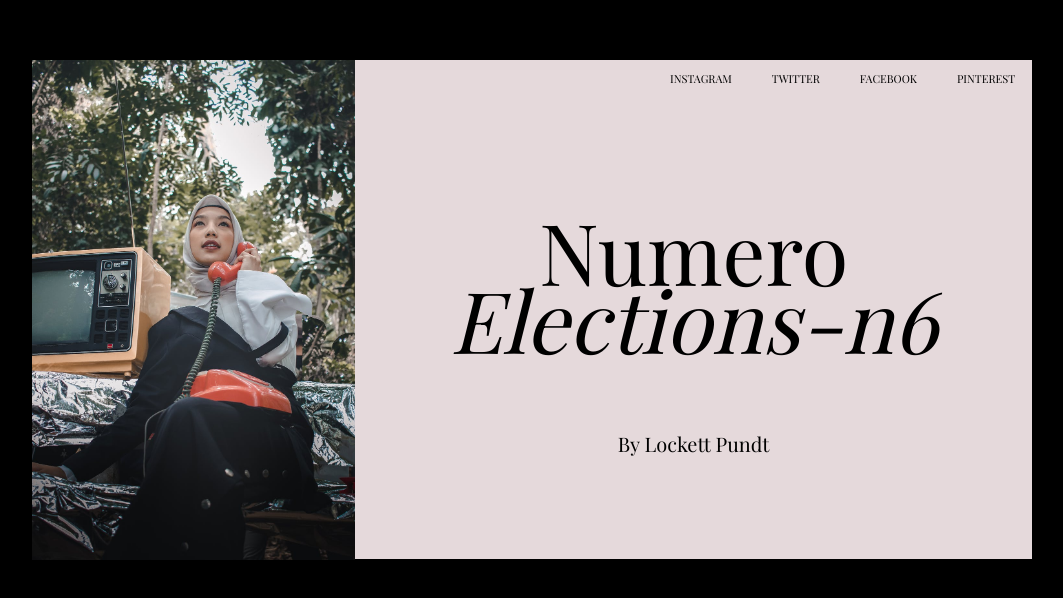
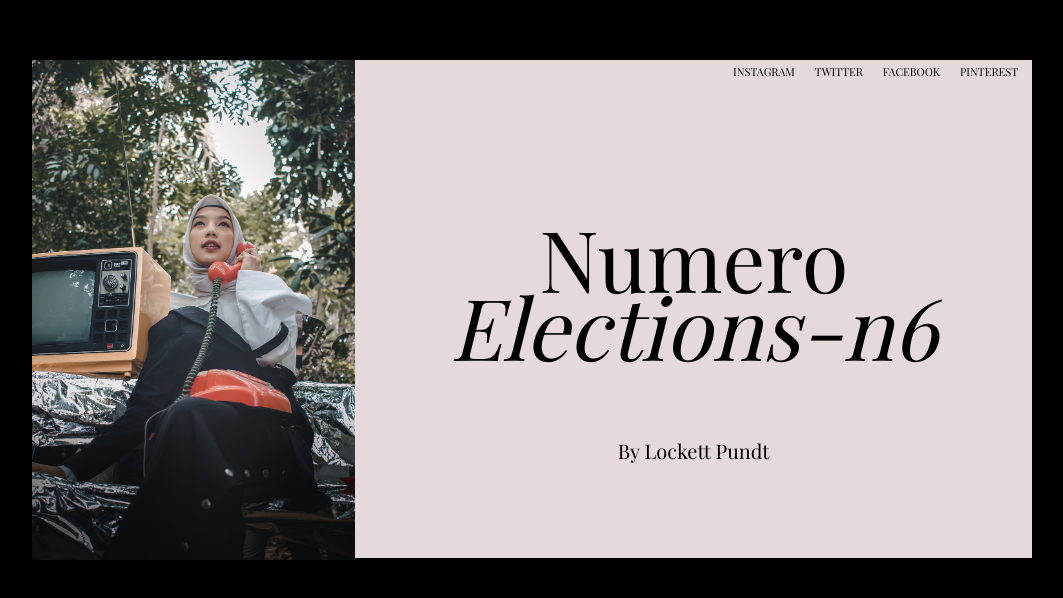
Before and after one commit to LockettPundt/Week3-HTML, a plain HTML site: page dribblePage.html in a window 1280 px wide. Shown: the part 140-738 px from the top of the page, without its empty margins (108-1171 px from the left). Drawn offline with nearby package versions, Linux system fonts and the light colour scheme.

Commit message:
played with the nav bar some. got it spaced evenly and justified to the right side.

```diff
--- a/dribblePage.html
+++ b/dribblePage.html
@@ -14,22 +14,12 @@
                 max-width: 1000px;
                 height: auto;
             }
-            .navbar {
-                width: auto;
-                font-family: "Playfair Display";
-                display: flex;
-                text-align: center;
-                font-size: 11px;
-                margin-right: -12px;
-                padding: 0px 17px 2px 0px;
-                justify-content: flex-end;
-                height: 30px;
-            }
             main {
                 background-color:#E5D9DB;
                 margin: 100px 80px 100px 80px;
                 width: 75%;
                 height: auto;
+                box-sizing: border-box;
             }
             div {
                 background-color: white;
@@ -39,11 +29,12 @@
                 background-color: #E5D9DB;
                 font-family: "Playfair Display";
                 font-size: 85px;
-                padding: 40px 0px 0px 0px;
+                padding: 31px 0px 0px 0px;
                 line-height: 68px;
                 width: 100%;
-                min-height: 427px;
-                max-height: 427px;
+                min-height: 450px;
+                max-height: 450px;
+                box-sizing: border-box;
             }
             .textblock {
                 position: absolute;
@@ -69,17 +60,34 @@
                 line-height: 11px;
                 font-size: 20px;
             }
+            .navbar {
+                width: auto;
+                font-family: "Playfair Display";
+                display: flex;
+                text-align: center;
+                font-size: 11px;
+                margin: 10px 10px 10px 10px;
+                padding: 4px;
+                list-style-type: none;
+                justify-content: flex-end;
+                height: 30px;
+            }
+            li {
+                margin-left: 20px;
+            }
 
         </style>
     </head>
     <body>
         <main id="container" class="container">
             <img class="img1" src="pexels-photo-2840134.jpg">
-            <nav class="navbar">
-                <ul><a href="#">INSTAGRAM</a></ul>
-                <ul><a href="#">TWITTER</a></ul>
-                <ul><a href="#">FACEBOOK</a></ul>
-                <ul><a href="#">PINTEREST</a></ul>
+            <nav>
+                <ul class="navbar">
+                    <li><a href="#">INSTAGRAM</a></li>
+                    <li><a href="#">TWITTER</a></li>
+                    <li><a href="#">FACEBOOK</a></li>
+                    <li><a href="#">PINTEREST</a></li>
+                </ul>
             </nav>
             <section class="textdiv">
                 <p>Numero<br>
```
